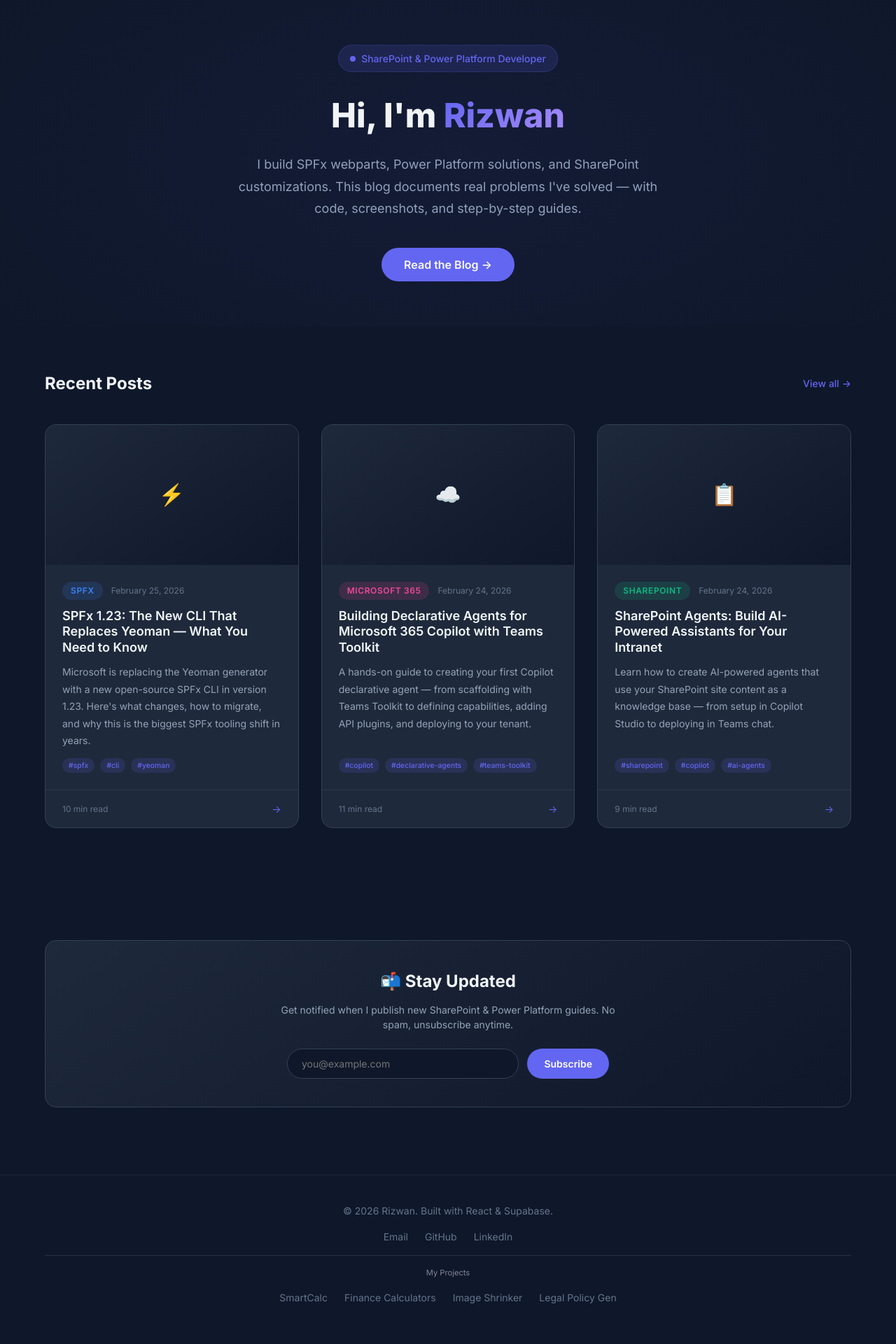
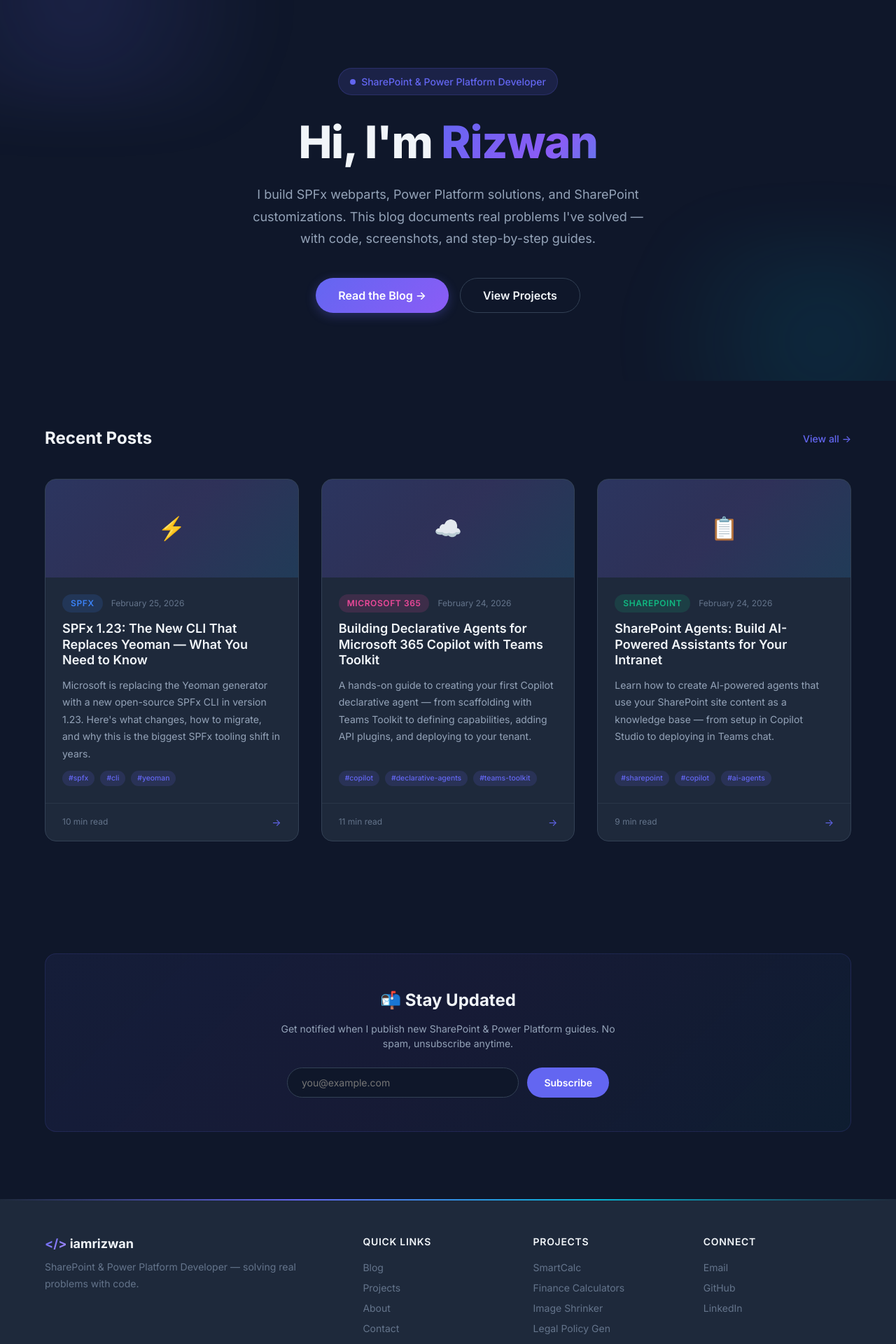
Before and after one commit to rshoaib/imrizwan, a React (Vite) app: page / in a window 1280 px wide. Shown: the part 80-2000 px from the top of the page at 70% size. Built offline with nearby package versions, Linux system fonts and the light colour scheme; no server answers; the database is empty.

Commit message:
UI/UX overhaul: animated hero, improved cards, multi-column footer, scroll animations

```diff
--- a/src/components/BlogCard.tsx
+++ b/src/components/BlogCard.tsx
@@ -22,7 +22,7 @@ function getCategoryIcon(category: string): string {
 
 export default function BlogCard({ post }: BlogCardProps) {
   return (
-    <Link to={`/blog/${post.slug}`} className="blog-card">
+    <Link to={`/blog/${post.slug}`} className="blog-card reveal">
       {post.image ? (
         <img src={post.image} alt={post.title} className="blog-card__image" />
       ) : (
--- a/src/components/Footer.tsx
+++ b/src/components/Footer.tsx
@@ -4,42 +4,49 @@ export default function Footer() {
   return (
     <footer className="footer">
       <div className="footer__inner">
-        <p className="footer__text">
-          © {year} Rizwan. Built with React & Supabase.
+        <div className="footer__grid">
+          <div className="footer__col">
+            <p className="footer__brand">
+              <span className="header__logo-accent">&lt;/&gt;</span> iamrizwan
             </p>
-        <div className="footer__links">
-          <a
-            href="mailto:sh_rizwan44@hotmail.com"
-            className="footer__link"
-          >
-            Email
-          </a>
-          <a
-            href="https://github.com/nicegamer7"
-            target="_blank"
-            rel="noopener noreferrer"
-            className="footer__link"
-          >
-            GitHub
-          </a>
-          <a
-            href="https://www.linkedin.com/in/rizwan-shoaib-b341b485/"
-            target="_blank"
-            rel="noopener noreferrer"
-            className="footer__link"
-          >
-            LinkedIn
-          </a>
+            <p className="footer__tagline">
+              SharePoint & Power Platform Developer — solving real problems with code.
+            </p>
           </div>
-        <div className="footer__projects" style={{ marginTop: '1rem', paddingTop: '1rem', borderTop: '1px solid rgba(255,255,255,0.1)' }}>
-          <p style={{ fontSize: '0.7rem', opacity: 0.5, marginBottom: '0.5rem' }}>My Projects</p>
-          <div className="footer__links">
+
+          <div className="footer__col">
+            <p className="footer__col-title">Quick Links</p>
+            <div className="footer__col-links">
+              <a href="/blog" className="footer__link">Blog</a>
+              <a href="/projects" className="footer__link">Projects</a>
+              <a href="/about" className="footer__link">About</a>
+              <a href="/contact" className="footer__link">Contact</a>
+            </div>
+          </div>
+
+          <div className="footer__col">
+            <p className="footer__col-title">Projects</p>
+            <div className="footer__col-links">
               <a href="https://dailysmartcalc.com" target="_blank" rel="noopener noreferrer" className="footer__link">SmartCalc</a>
               <a href="https://mycalcfinance.com" target="_blank" rel="noopener noreferrer" className="footer__link">Finance Calculators</a>
               <a href="https://onlineimageshrinker.com" target="_blank" rel="noopener noreferrer" className="footer__link">Image Shrinker</a>
               <a href="https://legalpolicygen.com" target="_blank" rel="noopener noreferrer" className="footer__link">Legal Policy Gen</a>
             </div>
           </div>
+
+          <div className="footer__col">
+            <p className="footer__col-title">Connect</p>
+            <div className="footer__col-links">
+              <a href="mailto:sh_rizwan44@hotmail.com" className="footer__link">Email</a>
+              <a href="https://github.com/nicegamer7" target="_blank" rel="noopener noreferrer" className="footer__link">GitHub</a>
+              <a href="https://www.linkedin.com/in/rizwan-shoaib-b341b485/" target="_blank" rel="noopener noreferrer" className="footer__link">LinkedIn</a>
+            </div>
+          </div>
+        </div>
+
+        <p className="footer__copyright">
+          © {year} Rizwan. Built with React & Supabase.
+        </p>
       </div>
     </footer>
   )
--- a/src/index.css
+++ b/src/index.css
@@ -29,6 +29,8 @@
   --accent: #6366f1;
   --accent-hover: #818cf8;
   --accent-glow: rgba(99, 102, 241, 0.3);
+  --accent-secondary: #06b6d4;
+  --accent-secondary-glow: rgba(6, 182, 212, 0.2);
 
   --border: #334155;
   --border-light: rgba(148, 163, 184, 0.1);
@@ -162,9 +164,11 @@ img {
   top: 0;
   z-index: 100;
   height: var(--header-height);
-  background: rgba(15, 23, 42, 0.85);
-  backdrop-filter: blur(12px);
-  border-bottom: 1px solid var(--border-light);
+  background: rgba(15, 23, 42, 0.8);
+  backdrop-filter: blur(20px) saturate(1.8);
+  -webkit-backdrop-filter: blur(20px) saturate(1.8);
+  border-bottom: 1px solid rgba(99, 102, 241, 0.08);
+  transition: background var(--transition-base), box-shadow var(--transition-base);
 }
 
 .header__inner {
@@ -221,8 +225,36 @@ img {
   left: 0;
   right: 0;
   height: 2px;
-  background: var(--accent);
+  background: var(--gradient-text);
   border-radius: var(--radius-full);
+  animation: slideIn 0.3s ease;
+}
+
+@keyframes slideIn {
+  from {
+    transform: scaleX(0);
+  }
+
+  to {
+    transform: scaleX(1);
+  }
+}
+
+.header__link::after {
+  content: '';
+  position: absolute;
+  bottom: -4px;
+  left: 0;
+  right: 0;
+  height: 2px;
+  background: var(--gradient-text);
+  border-radius: var(--radius-full);
+  transform: scaleX(0);
+  transition: transform 0.3s ease;
+}
+
+.header__link:hover::after {
+  transform: scaleX(1);
 }
 
 .header__burger {
@@ -297,18 +329,51 @@ img {
   text-align: center;
   position: relative;
   overflow: hidden;
+  min-height: 70vh;
+  display: flex;
+  align-items: center;
 }
 
 .hero::before {
   content: '';
   position: absolute;
-  top: -50%;
-  left: -25%;
-  width: 150%;
-  height: 200%;
-  background: radial-gradient(ellipse at center, var(--accent-glow) 0%, transparent 60%);
-  opacity: 0.2;
+  top: -30%;
+  left: -20%;
+  width: 60%;
+  height: 60%;
+  background: radial-gradient(circle, rgba(99, 102, 241, 0.15) 0%, transparent 70%);
   pointer-events: none;
+  animation: blobFloat 8s ease-in-out infinite;
+  filter: blur(40px);
+}
+
+.hero::after {
+  content: '';
+  position: absolute;
+  bottom: -20%;
+  right: -15%;
+  width: 50%;
+  height: 55%;
+  background: radial-gradient(circle, rgba(6, 182, 212, 0.12) 0%, transparent 70%);
+  pointer-events: none;
+  animation: blobFloat 10s ease-in-out infinite reverse;
+  filter: blur(40px);
+}
+
+@keyframes blobFloat {
+
+  0%,
+  100% {
+    transform: translate(0, 0) scale(1);
+  }
+
+  33% {
+    transform: translate(30px, -20px) scale(1.05);
+  }
+
+  66% {
+    transform: translate(-20px, 15px) scale(0.95);
+  }
 }
 
 .hero__badge {
@@ -346,26 +411,51 @@ img {
 }
 
 .hero__title {
-  font-size: var(--fs-5xl);
+  font-size: clamp(2.5rem, 5vw, 4rem);
   font-weight: var(--fw-extrabold);
-  line-height: var(--lh-tight);
+  line-height: 1.1;
   margin-bottom: var(--space-6);
   position: relative;
+  letter-spacing: -0.02em;
+  animation: fadeInUp 0.8s ease both;
 }
 
 .hero__title-gradient {
-  background: var(--gradient-text);
+  background: linear-gradient(135deg, #6366f1 0%, #8b5cf6 40%, #06b6d4 100%);
   -webkit-background-clip: text;
   -webkit-text-fill-color: transparent;
   background-clip: text;
+  background-size: 200% auto;
+  animation: shimmer 3s ease-in-out infinite;
+}
+
+@keyframes shimmer {
+
+  0%,
+  100% {
+    background-position: 0% center;
+  }
+
+  50% {
+    background-position: 100% center;
+  }
 }
 
 .hero__subtitle {
   font-size: var(--fs-lg);
   color: var(--text-secondary);
-  max-width: 600px;
+  max-width: 580px;
   margin: 0 auto var(--space-10);
   line-height: var(--lh-relaxed);
+  animation: fadeInUp 0.8s ease 0.2s both;
+}
+
+.hero__actions {
+  display: flex;
+  gap: var(--space-4);
+  justify-content: center;
+  flex-wrap: wrap;
+  animation: fadeInUp 0.8s ease 0.4s both;
 }
 
 .hero__cta {
@@ -373,21 +463,35 @@ img {
   align-items: center;
   gap: var(--space-2);
   padding: var(--space-3) var(--space-8);
-  background: var(--accent);
+  background: linear-gradient(135deg, var(--accent), #8b5cf6);
   color: white;
   border-radius: var(--radius-full);
   font-weight: var(--fw-semibold);
   font-size: var(--fs-base);
   text-decoration: none;
-  transition: background var(--transition-fast), box-shadow var(--transition-fast);
+  transition: all var(--transition-base);
   border: none;
   cursor: pointer;
+  box-shadow: 0 4px 15px rgba(99, 102, 241, 0.3);
 }
 
 .hero__cta:hover {
-  background: var(--accent-hover);
-  box-shadow: var(--shadow-glow);
+  transform: translateY(-2px);
+  box-shadow: 0 8px 25px rgba(99, 102, 241, 0.4);
   color: white;
+}
+
+.hero__cta--secondary {
+  background: transparent;
+  border: 1px solid var(--border);
+  color: var(--text-primary);
+  box-shadow: none;
+}
+
+.hero__cta--secondary:hover {
+  border-color: var(--accent);
+  color: var(--accent);
+  box-shadow: 0 4px 15px var(--accent-glow);
 }
 
 @media (max-width: 768px) {
@@ -454,7 +558,7 @@ img {
   border: 1px solid var(--border);
   border-radius: var(--radius-xl);
   overflow: hidden;
-  transition: transform var(--transition-base), box-shadow var(--transition-base), border-color var(--transition-base);
+  transition: all var(--transition-base);
   text-decoration: none;
   color: inherit;
   display: flex;
@@ -462,15 +566,15 @@ img {
 }
 
 .blog-card:hover {
-  transform: translateY(-4px);
-  box-shadow: var(--shadow-lg);
+  transform: translateY(-6px) scale(1.01);
+  box-shadow: 0 20px 40px rgba(0, 0, 0, 0.2), 0 0 0 1px var(--accent);
   border-color: var(--accent);
   color: inherit;
 }
 
 .blog-card__image {
   width: 100%;
-  height: 200px;
+  height: 140px;
   object-fit: cover;
   background: var(--gradient-card);
 }
@@ -479,10 +583,24 @@ img {
   display: flex;
   align-items: center;
   justify-content: center;
-  font-size: var(--fs-3xl);
-  color: var(--text-muted);
-  background: var(--gradient-card);
-  height: 200px;
+  font-size: 2rem;
+  color: white;
+  background: linear-gradient(135deg, rgba(99, 102, 241, 0.2) 0%, rgba(139, 92, 246, 0.15) 50%, rgba(6, 182, 212, 0.1) 100%);
+  height: 140px;
+  position: relative;
+  overflow: hidden;
+}
+
+.blog-card__image--placeholder::before {
+  content: '';
+  position: absolute;
+  inset: 0;
+  background: linear-gradient(135deg, transparent 40%, rgba(99, 102, 241, 0.08) 100%);
+  transition: opacity var(--transition-base);
+}
+
+.blog-card:hover .blog-card__image--placeholder::before {
+  opacity: 0.5;
 }
 
 .blog-card__body {
@@ -868,9 +986,11 @@ img {
 
 /* --- Footer --- */
 .footer {
-  padding: var(--space-10) 0;
-  border-top: 1px solid var(--border-light);
+  padding: var(--space-12) 0 var(--space-8);
+  border-top: 2px solid transparent;
+  border-image: linear-gradient(90deg, transparent, var(--accent), var(--accent-secondary), transparent) 1;
   text-align: center;
+  background: var(--bg-secondary);
 }
 
 .footer__inner {
@@ -879,9 +999,61 @@ img {
   padding: 0 var(--space-6);
 }
 
-.footer__text {
+.footer__grid {
+  display: grid;
+  grid-template-columns: 2fr 1fr 1fr 1fr;
+  gap: var(--space-8);
+  text-align: left;
+  margin-bottom: var(--space-8);
+}
+
+.footer__brand {
+  font-size: var(--fs-lg);
+  font-weight: var(--fw-bold);
+  color: var(--text-primary);
+  margin-bottom: var(--space-2);
+}
+
+.footer__tagline {
   font-size: var(--fs-sm);
   color: var(--text-muted);
+  line-height: var(--lh-relaxed);
+}
+
+.footer__col-title {
+  font-size: var(--fs-sm);
+  font-weight: var(--fw-semibold);
+  color: var(--text-primary);
+  margin-bottom: var(--space-4);
+  text-transform: uppercase;
+  letter-spacing: 0.05em;
+}
+
+.footer__col-links {
+  display: flex;
+  flex-direction: column;
+  gap: var(--space-2);
+}
+
+.footer__copyright {
+  font-size: var(--fs-sm);
+  color: var(--text-muted);
+  text-align: center;
+  padding-top: var(--space-6);
+  border-top: 1px solid var(--border-light);
+}
+
+@media (max-width: 768px) {
+  .footer__grid {
+    grid-template-columns: 1fr 1fr;
+    gap: var(--space-6);
+  }
+}
+
+@media (max-width: 480px) {
+  .footer__grid {
+    grid-template-columns: 1fr;
+  }
 }
 
 .footer__links {
@@ -899,6 +1071,7 @@ img {
 
 .footer__link:hover {
   color: var(--accent);
+  transform: translateY(-1px);
 }
 
 /* --- Ad Slot --- */
@@ -1016,7 +1189,9 @@ img {
 }
 
 [data-theme="light"] .header {
-  background: rgba(248, 250, 252, 0.85);
+  background: rgba(248, 250, 252, 0.8);
+  backdrop-filter: blur(20px) saturate(1.8);
+  -webkit-backdrop-filter: blur(20px) saturate(1.8);
 }
 
 [data-theme="light"] .blog-card {
@@ -1362,11 +1537,25 @@ pre:hover .copy-btn {
 }
 
 .newsletter__inner {
-  background: var(--gradient-card);
-  border: 1px solid var(--border);
+  background: linear-gradient(135deg, rgba(99, 102, 241, 0.08) 0%, rgba(139, 92, 246, 0.06) 50%, rgba(6, 182, 212, 0.04) 100%);
+  border: 1px solid rgba(99, 102, 241, 0.15);
   border-radius: var(--radius-xl);
-  padding: var(--space-10) var(--space-8);
+  padding: var(--space-12) var(--space-8);
   text-align: center;
+  position: relative;
+  overflow: hidden;
+}
+
+.newsletter__inner::before {
+  content: '';
+  position: absolute;
+  top: -50%;
+  right: -30%;
+  width: 300px;
+  height: 300px;
+  background: radial-gradient(circle, rgba(99, 102, 241, 0.1) 0%, transparent 70%);
+  pointer-events: none;
+  animation: blobFloat 10s ease-in-out infinite;
 }
 
 .newsletter__title {
@@ -1479,13 +1668,21 @@ pre:hover .copy-btn {
 
 .project-card:hover {
   border-color: var(--accent);
-  transform: translateY(-4px);
-  box-shadow: var(--shadow-lg);
+  transform: translateY(-6px) scale(1.01);
+  box-shadow: 0 20px 40px rgba(0, 0, 0, 0.15), 0 0 0 1px var(--accent);
   color: inherit;
 }
 
 .project-card__emoji {
-  font-size: 2.5rem;
+  font-size: 2rem;
+  width: 56px;
+  height: 56px;
+  display: flex;
+  align-items: center;
+  justify-content: center;
+  background: linear-gradient(135deg, rgba(99, 102, 241, 0.15), rgba(6, 182, 212, 0.1));
+  border-radius: var(--radius-lg);
+  border: 1px solid rgba(99, 102, 241, 0.1);
 }
 
 .project-card__name {
@@ -1649,3 +1846,87 @@ pre:hover .copy-btn {
   color: white;
   border-color: var(--accent-hover);
 }
+
+/* --- Global Animations --- */
+@keyframes fadeInUp {
+  from {
+    opacity: 0;
+    transform: translateY(24px);
+  }
+
+  to {
+    opacity: 1;
+    transform: translateY(0);
+  }
+}
+
+/* Scroll-triggered reveal */
+.reveal {
+  opacity: 0;
+  transform: translateY(30px);
+  transition: opacity 0.6s ease, transform 0.6s ease;
+}
+
+.reveal.revealed {
+  opacity: 1;
+  transform: translateY(0);
+}
+
+/* Staggered children */
+.reveal-stagger>.reveal:nth-child(1) {
+  transition-delay: 0s;
+}
+
+.reveal-stagger>.reveal:nth-child(2) {
+  transition-delay: 0.1s;
+}
+
+.reveal-stagger>.reveal:nth-child(3) {
+  transition-delay: 0.2s;
+}
+
+.reveal-stagger>.reveal:nth-child(4) {
+  transition-delay: 0.3s;
+}
+
+.reveal-stagger>.reveal:nth-child(5) {
+  transition-delay: 0.4s;
+}
+
+.reveal-stagger>.reveal:nth-child(6) {
+  transition-delay: 0.5s;
+}
+
+/* --- Enhanced Form Focus --- */
+.contact__field input:focus,
+.contact__field textarea:focus,
+.newsletter__input:focus {
+  border-color: var(--accent);
+  box-shadow: 0 0 0 3px var(--accent-glow);
+}
+
+/* --- About Page Improvements --- */
+.about__content {
+  text-align: left;
+}
+
+.about__skill {
+  transition: all var(--transition-fast);
+}
+
+.about__skill:hover {
+  background: rgba(99, 102, 241, 0.25);
+  border-color: var(--accent);
+  transform: translateY(-2px);
+}
+
+.about__social-link {
+  transition: all var(--transition-base);
+}
+
+@media (max-width: 640px) {
+  .about__links {
+    flex-direction: column;
+    align-items: center;
+  }
+}
--- a/src/pages/BlogList.tsx
+++ b/src/pages/BlogList.tsx
@@ -77,7 +77,7 @@ export default function BlogList() {
       />
 
       <div className="container">
-        <div className="page-title">
+        <div className="page-title reveal">
           <h1>Blog</h1>
           <p>Real-world solutions with code and screenshots</p>
         </div>
@@ -134,7 +134,7 @@ export default function BlogList() {
             </p>
           </div>
         ) : (
-          <div className="blog-grid">
+          <div className="blog-grid reveal-stagger">
             {filteredPosts.map((post) => (
               <BlogCard key={post.id} post={post} />
             ))}
--- a/src/pages/Contact.tsx
+++ b/src/pages/Contact.tsx
@@ -62,12 +62,12 @@ export default function Contact() {
       />
 
       <div className="contact">
-        <div className="page-title">
+        <div className="page-title reveal">
           <h1>Get in Touch</h1>
           <p>Have a question or want to work together? Drop me a message.</p>
         </div>
 
-        <div className="contact__grid">
+        <div className="contact__grid reveal">
           <div className="contact__info">
             <div className="contact__info-card">
               <span className="contact__info-icon">✉️</span>
--- a/src/pages/Home.tsx
+++ b/src/pages/Home.tsx
@@ -40,16 +40,21 @@ export default function Home() {
             customizations. This blog documents real problems I've solved — with
             code, screenshots, and step-by-step guides.
           </p>
-          <Link to="/blog" className="hero__cta">
-            Read the Blog →
-          </Link>
+          <div className="hero__actions">
+            <Link to="/blog" className="hero__cta">
+              Read the Blog →
+            </Link>
+            <Link to="/projects" className="hero__cta hero__cta--secondary">
+              View Projects
+            </Link>
+          </div>
         </div>
       </section>
 
       {/* Recent Posts */}
       <section className="section">
         <div className="container">
-          <div className="section__header">
+          <div className="section__header reveal">
             <h2 className="section__title">Recent Posts</h2>
             <Link to="/blog" className="section__link">
               View all →
@@ -69,7 +74,7 @@ export default function Home() {
               </p>
             </div>
           ) : (
-            <div className="blog-grid">
+            <div className="blog-grid reveal-stagger">
               {posts.map((post) => (
                 <BlogCard key={post.id} post={post} />
               ))}
@@ -79,7 +84,7 @@ export default function Home() {
       </section>
 
       {/* Newsletter */}
-      <section className="section">
+      <section className="section reveal">
         <div className="container">
           <NewsletterCTA />
         </div>
--- a/src/pages/Projects.tsx
+++ b/src/pages/Projects.tsx
@@ -48,19 +48,19 @@ export default function Projects() {
       />
 
       <div className="container">
-        <div className="page-title">
+        <div className="page-title reveal">
           <h1>Projects</h1>
           <p>Web apps I've built and maintain</p>
         </div>
 
-        <div className="projects-grid">
+        <div className="projects-grid reveal-stagger">
           {projects.map((project) => (
             <a
               key={project.name}
               href={project.url}
               target="_blank"
               rel="noopener noreferrer"
-              className="project-card"
+              className="project-card reveal"
             >
               <div className="project-card__emoji">{project.emoji}</div>
               <h3 className="project-card__name">{project.name}</h3>
```
Also changed, not shown: src/components/Layout.tsx (+3 -5 lines), src/components/ScrollAnimations.tsx (added, +50 -0 lines), src/pages/About.tsx (+5 -5 lines). Lines whose indentation alone changed are shown as unchanged.
